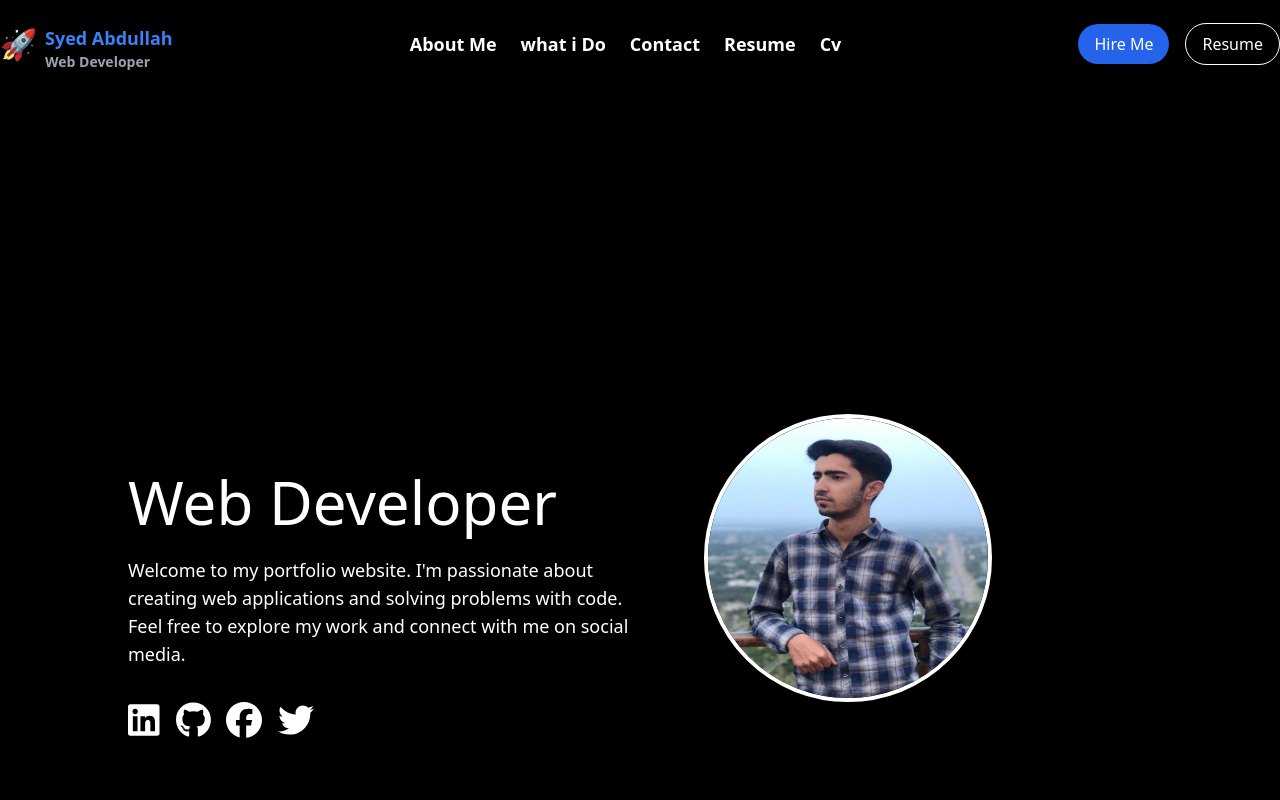
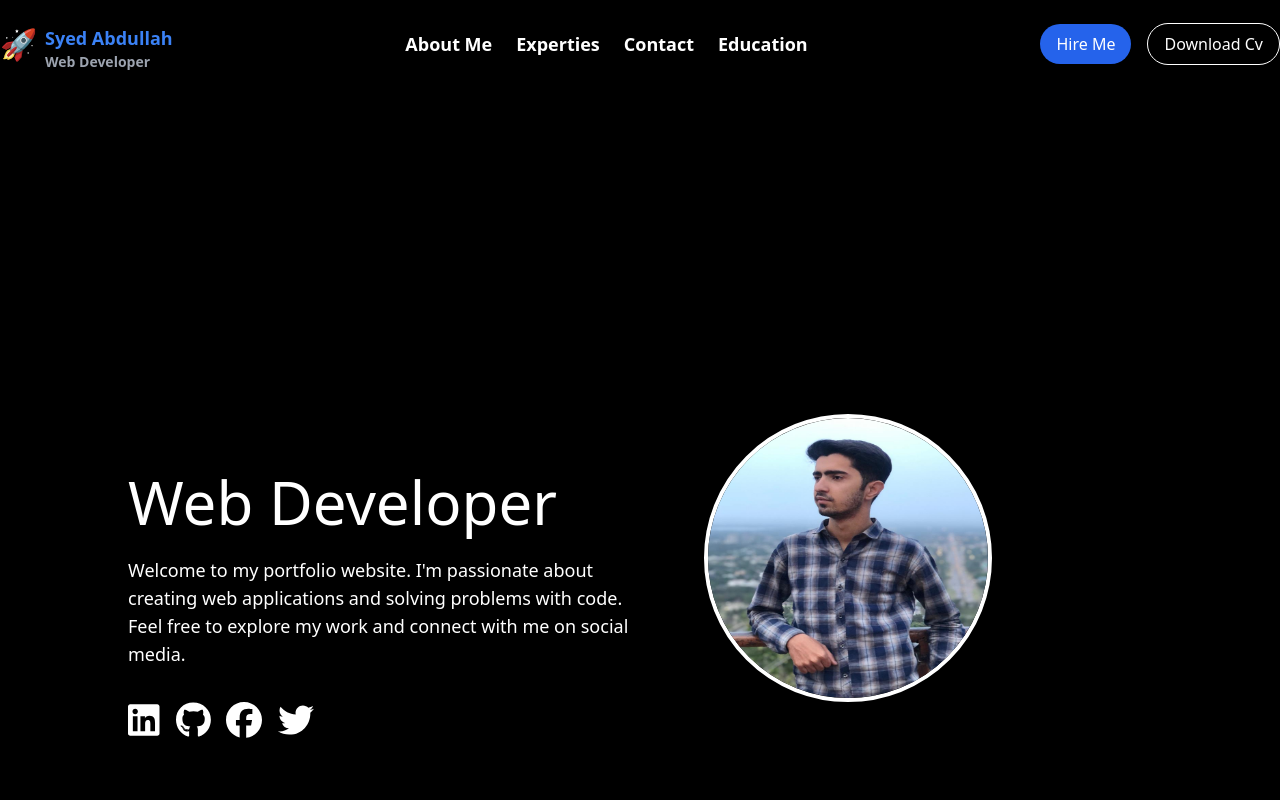
Before and after one commit to abdullah117765/Portfolio, a React (Create React App) app: page / in a window 1280 px wide. Shown: the top 800 px of the page. Built offline with nearby package versions, Linux system fonts and the light colour scheme.

Commit message:
improvments 1.1

```diff
--- a/package.json
+++ b/package.json
@@ -45,6 +45,7 @@
     ]
   },
   "devDependencies": {
+    "@babel/plugin-proposal-private-property-in-object": "^7.21.11",
     "tailwindcss": "^3.3.3"
   }
 }
--- a/src/components/navbar/Navbar.jsx
+++ b/src/components/navbar/Navbar.jsx
@@ -1,5 +1,5 @@
 import React from 'react';
-
+import CV from "../../resources/Cv4.pdf";
 const Navbar = () => {
   return (
     <nav className="py-4 bg-black">
@@ -19,17 +19,15 @@ const Navbar = () => {
             <a href="#about" className='text-lg font-semibold'>About Me</a>
           </li>
           <li className="transition duration-300 ease-in-out hover:text-gray-400">
-            <a href="#whatido" className='text-lg font-semibold'>what i Do</a>
+            <a href="#whatido" className='text-lg font-semibold'>Experties</a>
           </li>
           <li className="transition duration-300 ease-in-out hover:text-gray-400">
             <a href="#contact" className='text-lg font-semibold'>Contact</a>
           </li>
           <li className="transition duration-300 ease-in-out hover:text-gray-400">
-            <a href="#resume" className='text-lg font-semibold'>Resume</a>
+            <a href="#resume" className='text-lg font-semibold'>Education</a>
           </li>
-          <li className="transition duration-300 ease-in-out hover:text-gray-400">
-            <a href="#about" className='text-lg font-semibold'>Cv</a>
-          </li>
+
         </ul>
 
         {/* Call to Action */}
@@ -41,10 +39,11 @@ const Navbar = () => {
             Hire Me
           </a>
           <a
-            href="#resume"
+           href={CV}  // Replace with the actual path to your CV file
+  download="Cv4.pdf"
             className="px-4 py-2 text-white transition duration-300 ease-in-out border border-white rounded-full hover:bg-gray-800 hover:border-gray-800"
           >
-            Resume
+           Download Cv
           </a>
         </div>
       </div>
--- a/src/pages/home/ContactInfo.jsx
+++ b/src/pages/home/ContactInfo.jsx
@@ -1,7 +1,7 @@
 import React from 'react';
 
 const Contact = () => {
-  const email = 'axiomshah@gmail.com';
+  const email = 's.abdullah117765@gmail.com';
   const address = '31 Valley Road Westridge, Rawalpindi, Pakistan';
   const phoneNumber = '+92 (311) 057-9957';
 
@@ -13,9 +13,9 @@ const Contact = () => {
     <section id="contact" className="py-10 bg-gray-900">
       <div className="container px-4 mx-auto">
         <h2 className="mb-8 text-3xl font-semibold text-white">Contact Me</h2>
-        <div className=" md:flex md:space-x-8">
+        <div className="md:flex md:space-x-8">
           {/* Contact Information */}
-          <div className="flex flex-row md:w-1/2">
+          <div className="md:flex md:flex-row md:w-1/2">
             <div className="mx-10 mb-4">
               <h3 className="text-xl font-semibold text-white">Address</h3>
               <p className="text-white">{address}</p>
@@ -30,9 +30,6 @@ const Contact = () => {
                 <a href={`mailto:${email}`}>{email}</a>
               </p>
             </div>
-
-
-
           </div>
           {/* Email Button */}
           <div className="md:w-1/2">
@@ -40,10 +37,9 @@ const Contact = () => {
               onClick={composeEmail}
               className="px-4 py-2 font-semibold text-white bg-blue-500 rounded-lg hover:bg-blue-600 focus:outline-none focus:ring focus:ring-blue-300"
             >
-               Email Me
+              Email Me
             </button>
           </div>
-
         </div>
       </div>
     </section>
--- a/src/pages/home/DetailsSection.jsx
+++ b/src/pages/home/DetailsSection.jsx
@@ -24,17 +24,18 @@ const WhatIDo = () => {
       icon: faCode,
     },
     {
+      title: "Ci/Cd Pipeline",
+      description:
+        "I design and implement CI/CD pipelines to automate and streamline project development, ensuring rapid and reliable software delivery.",
+      icon: faCodeCommit,
+    },
+    {
       title: "Desktop Application",
       description:
         "I develop Java and C# desktop applications, delivering user-friendly and efficient software solutions for various platforms.",
       icon: faDesktop,
     },
-    {
-      title: "Ci/Cd Pipeline",
-      description:
-        "I design and implement CI/CD pipelines to automate and streamline project development, ensuring rapid and reliable software delivery.",
-      icon: faCodeCommit,
-    },
+
     {
       title: "Software Rengineering",
       description:
--- a/src/pages/home/Home.jsx
+++ b/src/pages/home/Home.jsx
@@ -69,17 +69,17 @@ const Portfolio = () => {
         id="hero"
         className="flex flex-col items-center justify-center p-8 lg:flex-row lg:p-16"
       >
-        <div className="text-center lg:w-1/2 lg:text-left lg:mx-16">
+        <div className="text-center lg:w-1/2 lg:text-left lg:mx-16 ">
           <div
-            className="mb-16 font-bold text-7xl"
+            className="mb-16 text-3xl font-bold xl:text-7xl"
             style={{ height: "2rem" }} // Set a fixed height
           >
             {typewriterText}
           </div>
-          <div className="mb-6 text-6xl animate__animated animate__fadeIn animate__delay-2s">
+          <div className="mb-6 text-6xl animate__animated animate__fadeIn animate__delay-2s ">
             Web Developer
           </div>
-          <p className="max-w-xl mx-auto mb-8 text-lg animate__animated animate__fadeIn animate__delay-3s">
+          <p className="max-w-xl mx-auto mb-8 ml-0 text-lg  animate__animated animate__fadeIn animate__delay-3s">
             Welcome to my portfolio website. I'm passionate about creating web applications and solving problems with code. Feel free to explore my work and connect with me on social media.
           </p>
           <div className="mt-4 space-x-4 lg:mt-8 animate__animated animate__fadeIn animate__delay-4s">
@@ -117,7 +117,7 @@ const Portfolio = () => {
             </a>
           </div>
         </div>
-        <div className="text-center lg:w-1/2">
+        <div className="w-full h-full text-center lg:w-1/2">
           <img
             src={profilepic}
             alt="Abdulla's Profile"
```
Also changed, not shown: src/logo.svg (deleted), src/pages/home/style.css (line endings or trailing spaces), 1 other file (tests, documents, lock files or other folders).
